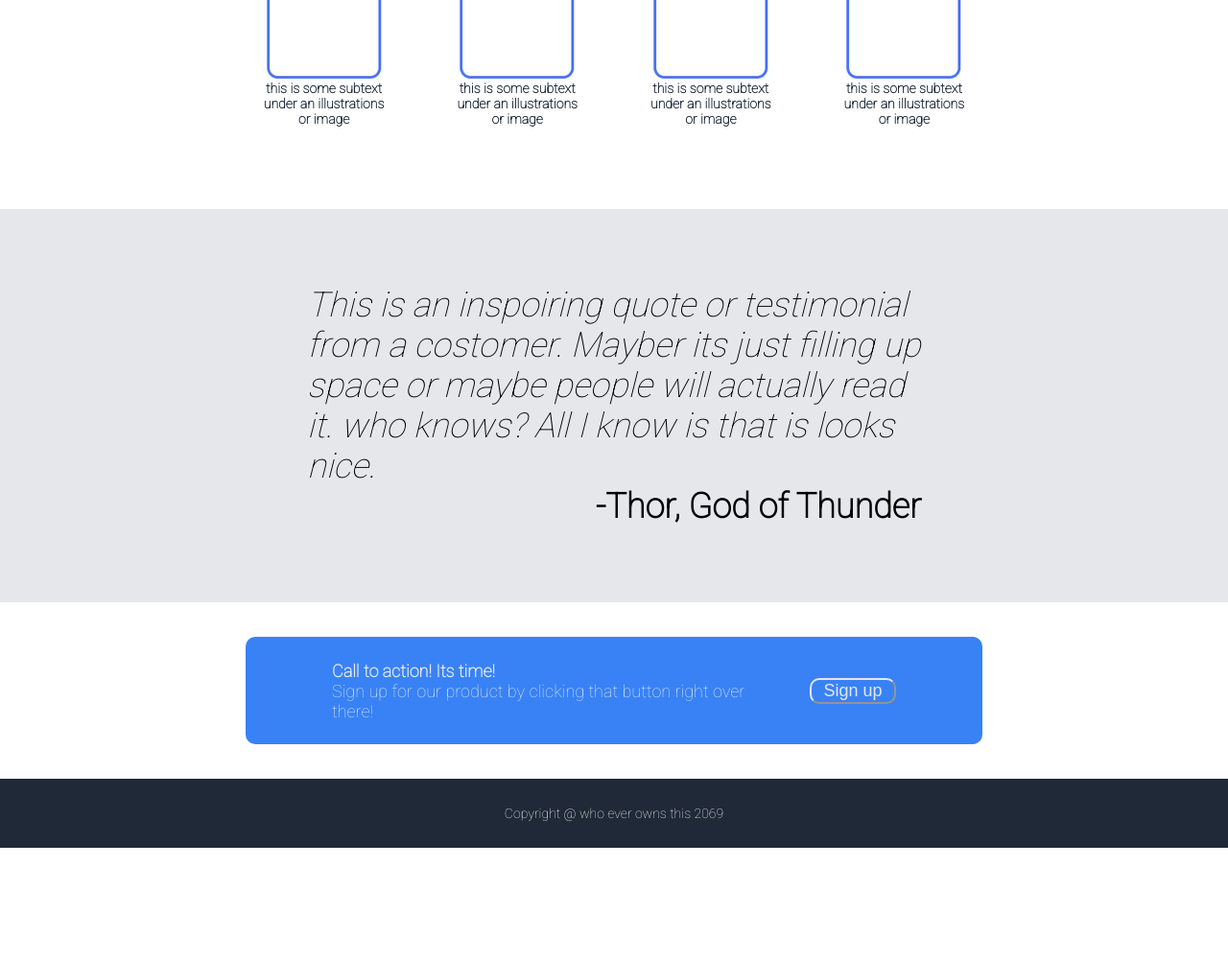
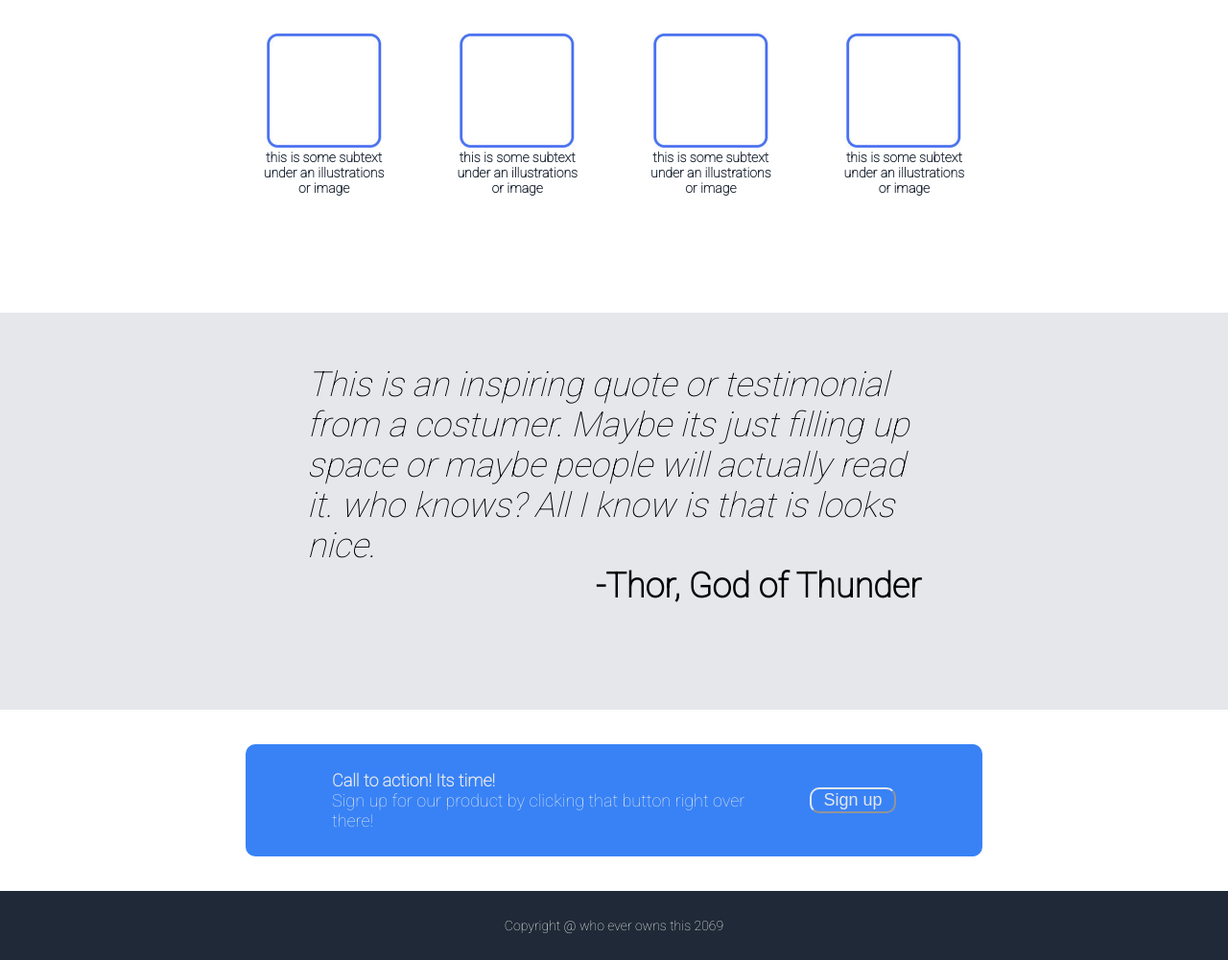
Before and after one commit to Klownage/landing-page, a plain HTML site: page index.html in a window 1280 px wide. Shown: the part 517-1518 px from the top of the page at 96% size. Before the commit the page ends 1401 px from the top, so only its background shows below. Drawn offline with Linux system fonts and the light colour scheme.

Commit message:
fix footer issues

```diff
--- a/index.html
+++ b/index.html
@@ -47,7 +47,7 @@
         </div>
     </div>
     <div class="reviews">
-        <div class="quote">This is an inspoiring quote or testimonial from a costomer. Mayber its just filling up space or maybe people will actually read it. who knows? All I know is that is looks nice.</div>
+        <div class="quote">This is an inspiring quote or testimonial from a costumer. Maybe its just filling up space or maybe people will actually read it. who knows? All I know is that is looks nice.</div>
         <div class="quoter">-Thor, God of Thunder</div>
     </div>
     <div class="call-to-action">
--- a/style.css
+++ b/style.css
@@ -9,6 +9,7 @@ body{
 body > * {
     padding-left: 20%;
     padding-right: 20%;
+    flex-shrink: 0;
 }
 
 .headerstuff {
@@ -76,8 +77,8 @@ body > * {
     font-size: 36px;
     font-weight: bolder;
     color: #1F2937;
-    padding-top: 1em;
-    padding-bottom: 2em;
+    padding-top: 3em;
+    padding-bottom: 3em;
 }
 
 .icons {
@@ -112,8 +113,8 @@ body > * {
     flex-direction: column;
     font-size: 36px;
     font-style: italic;
-    padding-top: 2.2em;
-    padding-bottom: 2.2em;
+    padding-top: 1.5em;
+    padding-bottom: 3em;
     padding-left: 25%;
     padding-right: 25%;
 }
@@ -127,13 +128,13 @@ body > * {
 .call-to-action{
     display: flex;
     align-self: center;
-    justify-content: center;
+    justify-content: space-evenly;
     align-items: center;
     background-color: #3882F6;
     padding-right: 5em;
     padding-left: 5em;
-    padding-top: 1.35em;
-    padding-bottom: 1.35em;
+    padding-top: 1.5em;
+    padding-bottom: 1.5em;
     margin-top: 2em;
     margin-bottom: 2em;
     margin-right: 20%;
@@ -157,7 +158,8 @@ body > * {
 .footer{
     background-color: #1F2937;
     display: flex;
-    align-items: flex-end;
+    flex-shrink: 0;
+    align-self: flex-end;
     text-align: center;
     justify-content: center;
     color: #F9FAF8;
```
